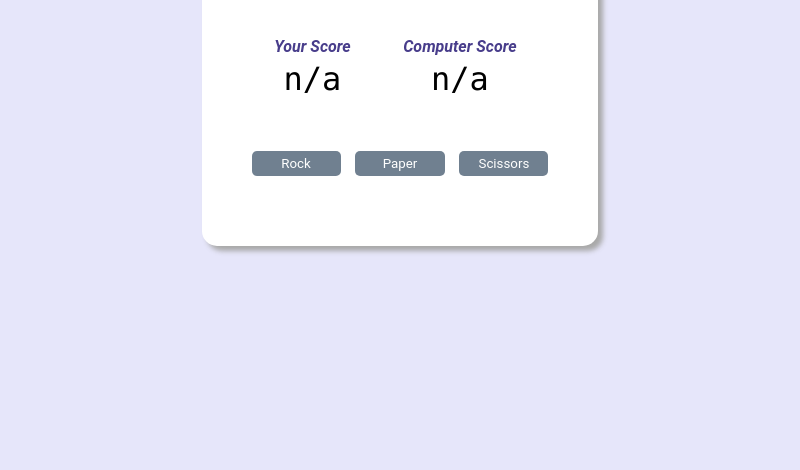
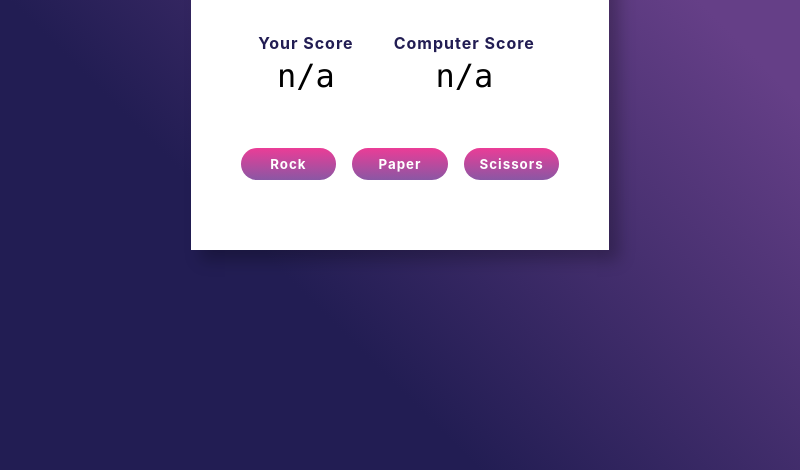
Before and after one commit to SidDays/ElectronRPS, an Electron app: page src/index.html in a window 800 px wide. Shown: the part 330-800 px from the top of the page. Drawn offline with Linux system fonts and the light colour scheme.

Commit message:
PhonicMind styling

```diff
--- a/assets/css/main.scss
+++ b/assets/css/main.scss
@@ -1,8 +1,8 @@
 body {
-    font-family: Roboto, BlinkMacSystemFont, -apple-system, sans-serif;
+    font-family: 'Manrope', BlinkMacSystemFont, -apple-system, sans-serif;
     text-align: center;
     margin: 0;
-    background-color: lavender;
+    background: linear-gradient(45deg,#221d53 0%,#221d53 30%,#653f87 73%,#653f87 100%);
 }
 
 body, html {
@@ -13,13 +13,12 @@ body, html {
 .container {
     background-color: white;
     margin: auto;
-    border-radius: 15px;
     padding: 30px 50px;
-    box-shadow: 5px 5px 5px darkgray;
+    box-shadow: 10px 10px 15px rgba(0, 0, 0, 0.25);
 }
 
 .title {
-    color: darkred;
+    color: #d3308a;
 }
 
 .scores {
@@ -27,8 +26,8 @@ body, html {
     margin: 50px 0;
 
     th {
-        color: darkslateblue;
-        font-style: italic;
+        color: #221d53;
+        letter-spacing: 1px;
     }
 
     td {
@@ -48,10 +47,12 @@ body, html {
     button {
         width: 30%;
         font-family: inherit;
-        background: slategrey;
+        background: linear-gradient(to bottom,#ea3d97 1%,#8a57a4 100%);
         color: white;
+        letter-spacing: 1px;
+        font-weight: 700;
         border: 0;
-        border-radius: 5px;
-        padding: 5px;
+        border-radius: 500px;
+        padding: 8px;
     }
 }
```
Also changed, not shown: assets/css/main.css, 1 other file.
